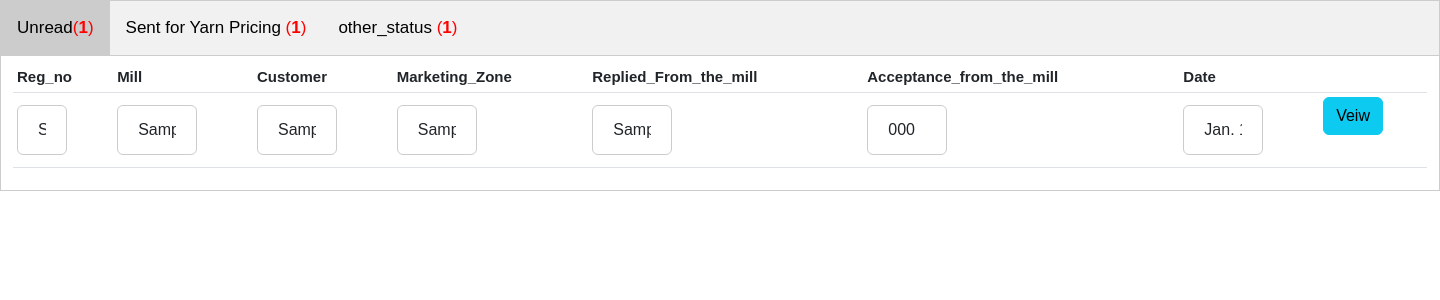
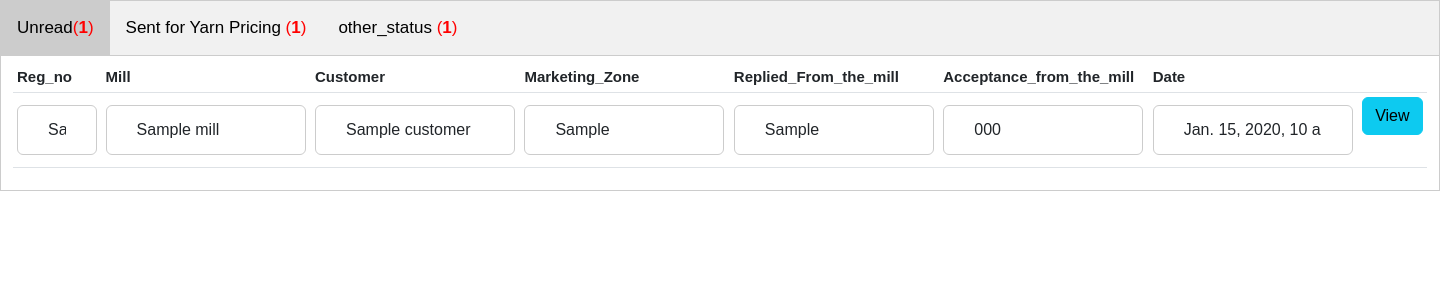
Before and after one commit to hariharasudhand/royalyarns-web, a Django app: template RY_Enquiry_Form/templates/app/ryn.html in a window 1440 px wide, after a click that opens the changed part. Shown: the part 76-376 px from the top of the page. Run offline with Django 4.2, Linux system fonts and the light colour scheme; the template is opened without the code that fills it: most values are stand-ins (such as "Sample title", 1, 10 or a date in 2020); some libraries are stand-ins or nearby versions.

Commit message:
changed opencity method name as opentab
changed opencity method name as opentab

```diff
--- a/RY_Enquiry_Form/templates/app/ryn.html
+++ b/RY_Enquiry_Form/templates/app/ryn.html
@@ -146,7 +146,7 @@
         input[type=text],
         input[type=password] {
             width: 100%;
-            padding: 12px 20px;
+            padding: 12px 30px;
             margin: 8px 0;
             display: inline-block;
             border: 1px solid #ccc;
@@ -316,14 +316,14 @@
     {% if not Error %}
     <section>
         <div class="tab">
-            <button class="tablinks" onclick="openCity(event, 'Unread')">Unread<font color='red'>(<b>{{Count_Unr}}</b>)
+            <button class="tablinks" onclick="openTab(event, 'Unread')">Unread<font color='red'>(<b>{{Count_Unr}}</b>)
                 </font>
             </button>
-            <!-- <button class="tablinks" onclick="openCity(event, 'Quotation')">Ready for Quotation<font color='red'>
+            <!-- <button class="tablinks" onclick="openTab(event, 'Quotation')">Ready for Quotation<font color='red'>
                     (<b>{{Count_Rfq}}</b>)</button> -->
-            <button class="tablinks" onclick="openCity(event, 'ReqYarnPrice')">Sent for Yarn Pricing <font color='red'>
+            <button class="tablinks" onclick="openTab(event, 'ReqYarnPrice')">Sent for Yarn Pricing <font color='red'>
                     (<b>{{Count_RYP}}</b>)</button>
-            <button class="tablinks" onclick="openCity(event, 'Updated')">other_status<font color='red'>
+            <button class="tablinks" onclick="openTab(event, 'Updated')">other_status<font color='red'>
                     (<b>{{Count_Upd}}</b>)</button>
         </div>
 
@@ -348,36 +348,35 @@
                     <tr>
                         <!-- <th scope="row">{{UnrData.Reg_no}}</th> -->
                         <td><input type="text" class="form-control" id="Rno{{UnrData.Reg_no}}"
-                                name="Rno{{UnrData.Reg_no}}" value="{{UnrData.Reg_no}}" style="width:50px;">
+                            name="Rno{{UnrData.Reg_no}}" value="{{UnrData.Reg_no}}" style="width:80px;">
                         </td>
                         <td><input type="text" class="form-control" id="Mill{{UnrData.Mill}}"
-                                name="Mill{{UnrData.Mill}}" value="{{UnrData.Mill}}" style="width: 80px;">
+                                name="Mill{{UnrData.Mill}}" value="{{UnrData.Mill}}" style="width: 200px;">
                         </td>
                         <td><input type="text" class="form-control" id="Customer{{UnrData.Customer}}"
-                                name="Customer{{UnrData.Customer}}" value="{{UnrData.Customer}}" style="width: 80px;">
+                                name="Customer{{UnrData.Customer}}" value="{{UnrData.Customer}}" style="width: 200px;">
                         </td>
                         <td><input type="text" class="form-control" id="Marketing_Zone{{UnrData.Marketing_Zone}}"
                                 name="Marketing_Zone{{UnrData.Marketing_Zone}}" value="{{UnrData.Marketing_Zone}}"
-                                style="width: 80px;">
+                                style="width: 200px;">
                         </td>
                         <td><input type="text" class="form-control"
                                 id="Replied_From_the_mill{{UnrData.Replied_From_the_mill}}"
                                 name="Replied_From_the_mill{{UnrData.Replied_From_the_mill}}"
-                                value="{{UnrData.Replied_From_the_mill}}" style="width:80px;">
+                                value="{{UnrData.Replied_From_the_mill}}" style="width:200px;">
                         </td>
 
                         <td><input type="text" class="form-control"
                                 id="Acceptance_from_the_mill{{UnrData.Acceptance_from_the_mill}}"
                                 name="Acceptance_from_the_mill{{UnrData.Acceptance_from_the_mill}}"
-                                value="{{UnrData.Acceptance_from_the_mill}}" style="width: 80px;">
+                                value="{{UnrData.Acceptance_from_the_mill}}" style="width: 200px;">
                         </td>
                         <td><input type="text" class="form-control" id="Date{{UnrData.Date}}"
-                                name="Date{{UnrData.Date}}" value="{{UnrData.Date}}" style="width: 80px;">
+                                name="Date{{UnrData.Date}}" value="{{UnrData.Date}}" style="width: 200px;">
                         </td>
                         <td>
-                            <a href="?Rno={{UnrData.Reg_no}}" class="btn btn-info" role="button">Veiw</a>
+                            <a href="?Rno={{UnrData.Reg_no}}" class="btn btn-info" role="button">View</a>
                         </td>
-
                     </tr>
 
                     {% endfor %}
@@ -403,36 +402,36 @@
                     <tr>
                         <!-- <th scope="row">{{UprData.Reg_no}}</th> -->
                         <td><input type="text" class="form-control" id="Rno{{UprData.Reg_no}}"
-                                name="Rno{{UprData.Reg_no}}" value="{{UprData.Reg_no}}" style="width:50px;">
+                                name="Rno{{UprData.Reg_no}}" value="{{UprData.Reg_no}}" style="width:80px;">
                         </td>
                         <td><input type="text" class="form-control" id="Mill{{UprData.Mill}}"
-                                name="Mill{{UprData.Mill}}" value="{{UprData.Mill}}" style="width:80px;">
+                                name="Mill{{UprData.Mill}}" value="{{UprData.Mill}}" style="width:180px;">
                         </td>
                         <td><input type="text" class="form-control" id="Customer{{UprData.Customer}}"
-                                name="Customer{{UprData.Customer}}" value="{{UprData.Customer}}" style="width:80px;">
+                                name="Customer{{UprData.Customer}}" value="{{UprData.Customer}}" style="width:180px;">
                         </td>
                         <td><input type="text" class="form-control" id="Marketing_Zone{{UprData.Marketing_Zone}}"
                                 name="Marketing_Zone{{UprData.Marketing_Zone}}" value="{{UprData.Marketing_Zone}}"
-                                style="width:80px;">
+                                style="width:180px;">
                         </td>
                         <td><input type="text" class="form-control"
                                 id="Replied_From_the_mill{{UprData.Replied_From_the_mill}}"
                                 name="Replied_From_the_mill{{UprData.Replied_From_the_mill}}"
-                                value="{{UprData.Replied_From_the_mill}}" style="width:80px;">
+                                value="{{UprData.Replied_From_the_mill}}" style="width:180px;">
                         </td>
                         <td><input type="text" class="form-control"
                                 id="Acceptance_from_the_mill{{UprData.Acceptance_from_the_mill}}"
                                 name="Acceptance_from_the_mill{{UprData.Acceptance_from_the_mill}}"
-                                value="{{UprData.Acceptance_from_the_mill}}" style="width:80px;">
+                                value="{{UprData.Acceptance_from_the_mill}}" style="width:180px;">
                         </td>
                         <td><input type="text" class="form-control" id="Date{{UprData.Date}}"
-                                name="Date{{UprData.Date}}" value="{{UprData.Date}}" style="width:80px;">
+                                name="Date{{UprData.Date}}" value="{{UprData.Date}}" style="width:180px;">
                         </td>
                         <td><input type="text" class="form-control" id="Status{{UprData.Status}}"
-                                name="Date{{UprData.Status}}" value="{{UprData.Status}}" style="width:80px;">
+                                name="Date{{UprData.Status}}" value="{{UprData.Status}}" style="width:180px;">
                         </td>
                         <td>
-                            <a href="?Rno={{UprData.Reg_no}}" class="btn btn-info" role="button">Veiw</a>
+                            <a href="?Rno={{UprData.Reg_no}}" class="btn btn-info" role="button">View</a>
 
                         </td>
                     </tr>
@@ -457,33 +456,33 @@
                     {% for RFQData in Ready_For_Quotation %}
                     <tr>
                         <td><input type="text" class="form-control" id="Rno{{RFQData.Reg_no}}"
-                                name="Rno{{RFQData.Reg_no}}" value="{{RFQData.Reg_no}}" style="width:50px;">
+                                name="Rno{{RFQData.Reg_no}}" value="{{RFQData.Reg_no}}" style="width:80px;">
                         </td>
                         <td><input type="text" class="form-control" id="Mill{{RFQData.Mill}}"
-                                name="Mill{{RFQData.Mill}}" value="{{RFQData.Mill}}" style="width:80px;">
+                                name="Mill{{RFQData.Mill}}" value="{{RFQData.Mill}}" style="width:200px;">
                         </td>
                         <td><input type="text" class="form-control" id="Customer{{RFQData.Customer}}"
-                                name="Customer{{RFQData.Customer}}" value="{{RFQData.Customer}}" style="width:80px;">
+                                name="Customer{{RFQData.Customer}}" value="{{RFQData.Customer}}" style="width:200px;">
                         </td>
                         <td><input type="text" class="form-control" id="Marketing_Zone{{RFQData.Marketing_Zone}}"
                                 name="Marketing_Zone{{RFQData.Marketing_Zone}}" value="{{RFQData.Marketing_Zone}}"
-                                style="width:80px;">
+                                style="width:200px;">
                         </td>
                         <td><input type="text" class="form-control"
                                 id="Replied_From_the_mill{{RFQData.Replied_From_the_mill}}"
                                 name="Replied_From_the_mill{{RFQData.Replied_From_the_mill}}"
-                                value="{{RFQData.Replied_From_the_mill}}" style="width:80px;">
+                                value="{{RFQData.Replied_From_the_mill}}" style="width:200px;">
                         </td>
                         <td><input type="text" class="form-control"
                                 id="Acceptance_from_the_mill{{RFQData.Acceptance_from_the_mill}}"
                                 name="Acceptance_from_the_mill{{RFQData.Acceptance_from_the_mill}}"
-                                value="{{RFQData.Acceptance_from_the_mill}}" style="width:80px;">
+                                value="{{RFQData.Acceptance_from_the_mill}}" style="width:200px;">
                         </td>
                         <td><input type="text" class="form-control" id="Date{{RFQData.Date}}"
-                                name="Date{{RFQData.Date}}" value="{{RFQData.Date}}" style="width:80px;">
+                                name="Date{{RFQData.Date}}" value="{{RFQData.Date}}" style="width:200px;">
                         </td>
                         <td>
-                            <a href="?Rno={{RFQData.Reg_no}}" class="btn btn-info" role="button">Veiw</a>
+                            <a href="?Rno={{RFQData.Reg_no}}" class="btn btn-info" role="button">View</a>
                         </td>
                     </tr>
                     {% endfor %}
@@ -509,33 +508,33 @@
                     {% for RYPData in Req_Yarn_Price %}
                     <tr>
                         <td><input type="text" class="form-control" id="Rno{{RYPData.Reg_no}}"
-                                name="Rno{{RYPData.Reg_no}}" value="{{RYPData.Reg_no}}" style="width:50px;">
+                                name="Rno{{RYPData.Reg_no}}" value="{{RYPData.Reg_no}}" style="width:80px;">
                         </td>
                         <td><input type="text" class="form-control" id="Mill{{RYPData.Mill}}"
-                                name="Mill{{RYPData.Mill}}" value="{{RYPData.Mill}}" style="width:80px;">
+                                name="Mill{{RYPData.Mill}}" value="{{RYPData.Mill}}" style="width:200px;">
                         </td>
                         <td><input type="text" class="form-control" id="Customer{{RYPData.Customer}}"
-                                name="Customer{{RYPData.Customer}}" value="{{RYPData.Customer}}" style="width:80px;">
+                                name="Customer{{RYPData.Customer}}" value="{{RYPData.Customer}}" style="width:200px;">
                         </td>
                         <td><input type="text" class="form-control" id="Marketing_Zone{{RYPData.Marketing_Zone}}"
                                 name="Marketing_Zone{{RYPData.Marketing_Zone}}" value="{{RYPData.Marketing_Zone}}"
-                                style="width:80px;">
+                                style="width:200px;">
                         </td>
                         <td><input type="text" class="form-control"
                                 id="Replied_From_the_mill{{RYPData.Replied_From_the_mill}}"
                                 name="Replied_From_the_mill{{RYPData.Replied_From_the_mill}}"
-                                value="{{RYPData.Replied_From_the_mill}}" style="width:80px;">
+                                value="{{RYPData.Replied_From_the_mill}}" style="width:200px;">
                         </td>
                         <td><input type="text" class="form-control"
                                 id="Acceptance_from_the_mill{{RYPData.Acceptance_from_the_mill}}"
                                 name="Acceptance_from_the_mill{{RYPData.Acceptance_from_the_mill}}"
-                                value="{{RYPData.Acceptance_from_the_mill}}" style="width:80px;">
+                                value="{{RYPData.Acceptance_from_the_mill}}" style="width:200px;">
                         </td>
                         <td><input type="text" class="form-control" id="Date{{RYPData.Date}}"
-                                name="Date{{RYPData.Date}}" value="{{RYPData.Date}}" style="width:80px;">
+                                name="Date{{RYPData.Date}}" value="{{RYPData.Date}}" style="width:200px;">
                         </td>
                         <td>
-                            <a href="?Rno={{RYPData.Reg_no}}" class="btn btn-info" role="button">Veiw</a>
+                            <a href="?Rno={{RYPData.Reg_no}}" class="btn btn-info" role="button">View</a>
                         </td>
                     </tr>
                     {% endfor %}
@@ -543,7 +542,7 @@
             </table>
         </div>
         <script>
-            function openCity(evt, cityName) {
+            function openTab(evt, tabName) {
                 var i, tabcontent, tablinks;
                 tabcontent = document.getElementsByClassName("tabcontent");
                 for (i = 0; i < tabcontent.length; i++) {
@@ -553,7 +552,7 @@
                 for (i = 0; i < tablinks.length; i++) {
                     tablinks[i].className = tablinks[i].className.replace(" active", "");
                 }
-                document.getElementById(cityName).style.display = "block";
+                document.getElementById(tabName).style.display = "block";
                 evt.currentTarget.className += " active";
             }
         </script>
--- a/RY_WorkFlow/settings.py
+++ b/RY_WorkFlow/settings.py
@@ -84,7 +84,7 @@ WSGI_APPLICATION = 'RY_WorkFlow.wsgi.application'
 DATABASES = {
     'default': {
         'ENGINE': 'django.db.backends.postgresql_psycopg2',
-        'NAME': 'teratta_db',
+        'NAME': 'terattadb',
         'USER': 'postgres',
         'PASSWORD': 'adminadmin',
         'HOST': 'localhost',
```
Also changed, not shown: RY_Enquiry_Form/templates/app/ryn2.html (+130 -193 lines), RY_Enquiry_Form/views.py (+22 -22 lines).
